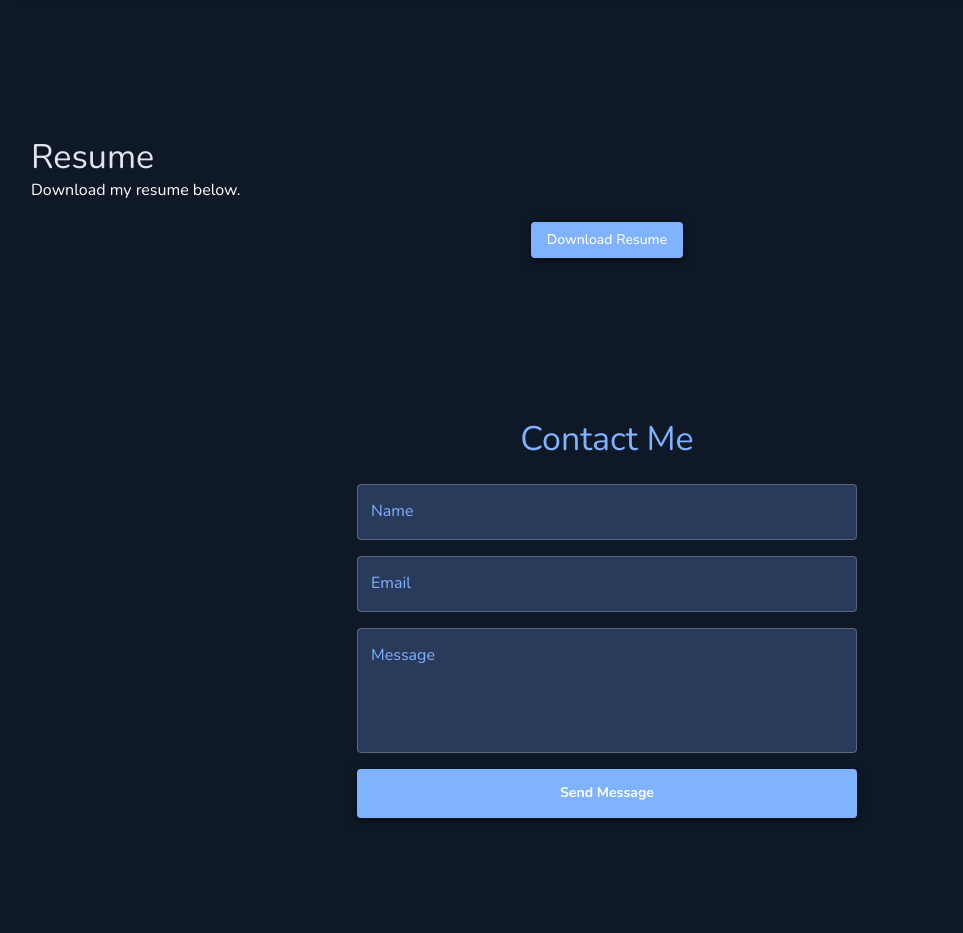
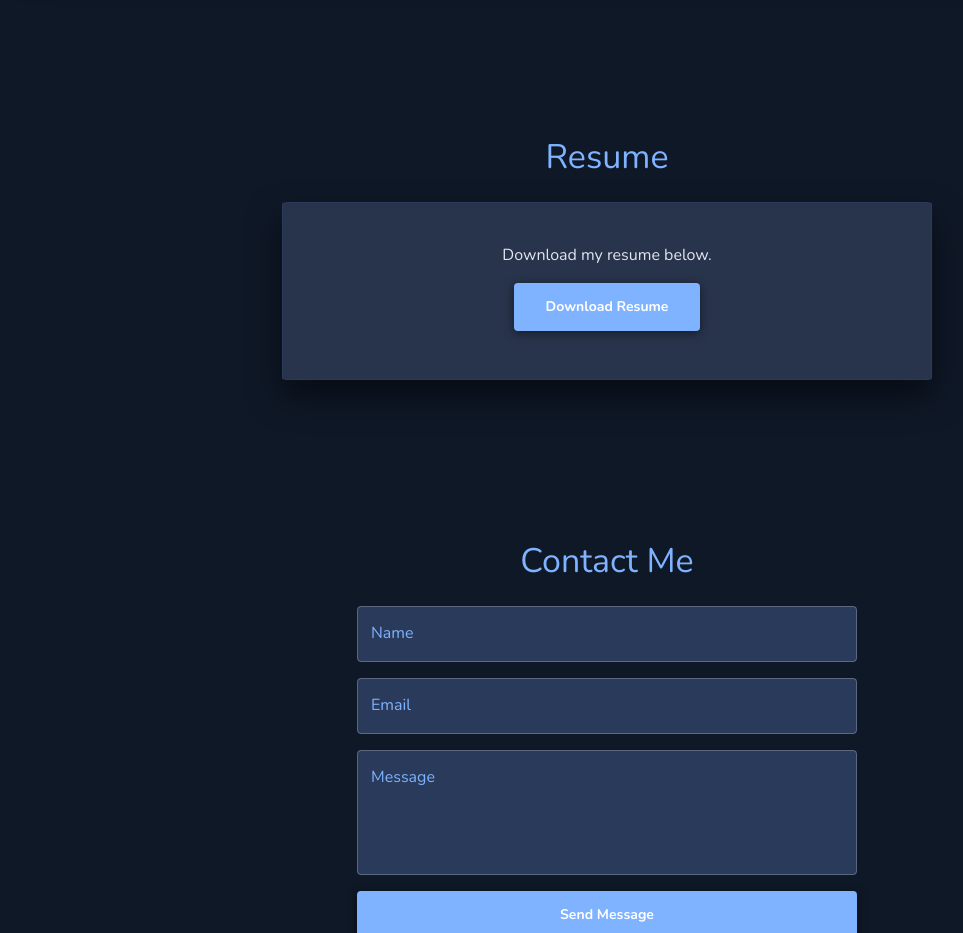
Before and after one commit to Kheijhackt/portfolio, a React (Vite) app: page / in a window 1280 px wide. Shown: the part 2520-3453 px from the top of the page, without its empty margins (33-996 px from the left). Before the commit the page ends 3426 px from the top, so only its background shows below. Built offline with nearby package versions, Linux system fonts and the light colour scheme.

Commit message:
Made the resume functional

```diff
--- a/src/sections/Resume.jsx
+++ b/src/sections/Resume.jsx
@@ -1,16 +1,57 @@
-import { Typography, Button } from "@mui/material";
+import { Typography, Button, Card, CardContent, Box } from "@mui/material";
 import SectionWrapper from "../components/SectionWrapper";
 
 export default function Resume() {
+  const RESUME_URL = "/kian-tubalinal-resume-01092026.pdf";
+
   return (
     <SectionWrapper id="resume">
-      <Typography variant="h4">Resume</Typography>
+      <Typography
+        variant="h4"
+        sx={{ mb: 3, textAlign: "center", color: "#7fb3ff" }}
+      >
+        Resume
+      </Typography>
 
-      <Typography className="center">Download my resume below.</Typography>
+      <Box display="flex" justifyContent="center">
+        <Card
+          sx={{
+            maxWidth: "600px",
+            width: "90%",
+            bgcolor: "#1c2942",
+            color: "#e0e6f0",
+            p: 3,
+            boxShadow: "0 2vh 4vh rgba(0,0,0,0.5)",
+            borderRadius: "1%",
+          }}
+        >
+          <CardContent>
+            <Typography variant="body1" sx={{ mb: 2, textAlign: "center" }}>
+              Download my resume below.
+            </Typography>
 
-      <div style={{ textAlign: "center", marginTop: "20px" }}>
-        <Button variant="contained">Download Resume</Button>
-      </div>
+            <Box display="flex" justifyContent="center" mt={2}>
+              <Button
+                variant="contained"
+                component="a"
+                href={RESUME_URL}
+                target="_blank"
+                rel="noopener noreferrer"
+                sx={{
+                  backgroundColor: "#7fb3ff",
+                  color: "#ffffff",
+                  fontWeight: 700,
+                  px: 4,
+                  py: 1.5,
+                  "&:hover": { backgroundColor: "#5a9cff" },
+                }}
+              >
+                Download Resume
+              </Button>
+            </Box>
+          </CardContent>
+        </Card>
+      </Box>
     </SectionWrapper>
   );
 }
```
Also changed, not shown: 1 other file (tests, documents, lock files or other folders).
